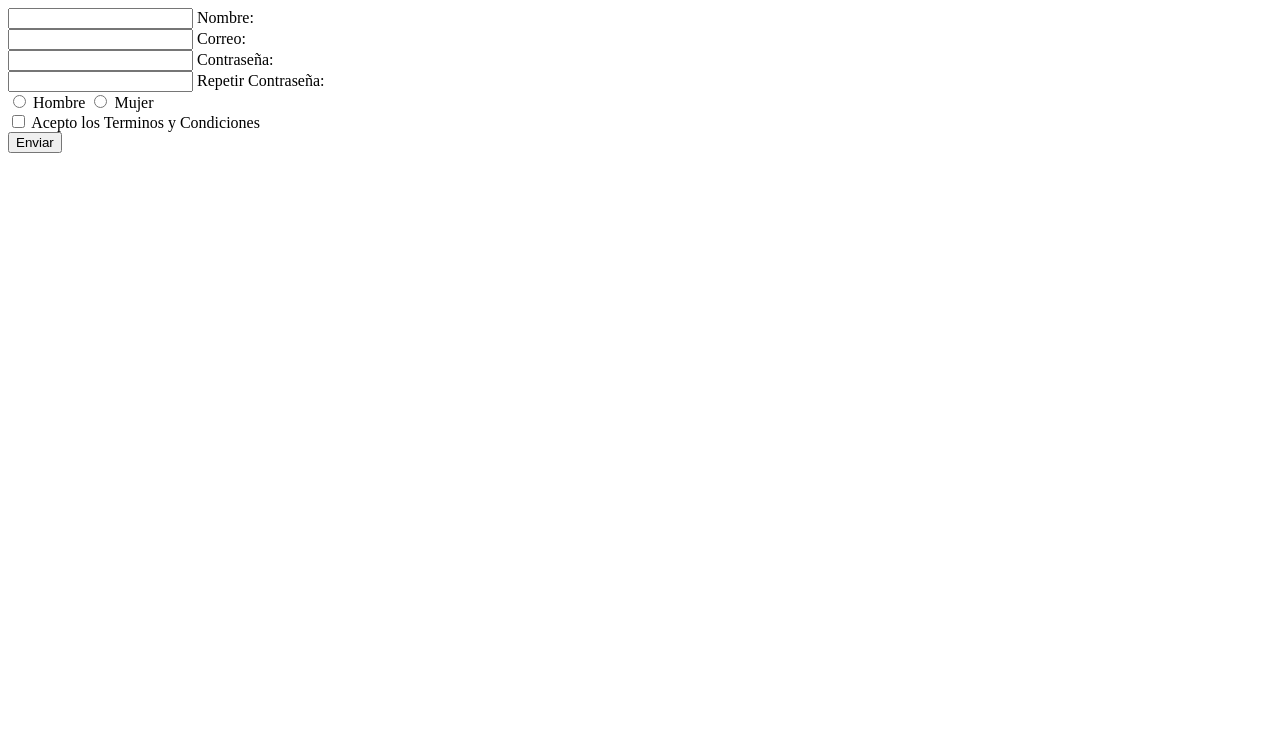
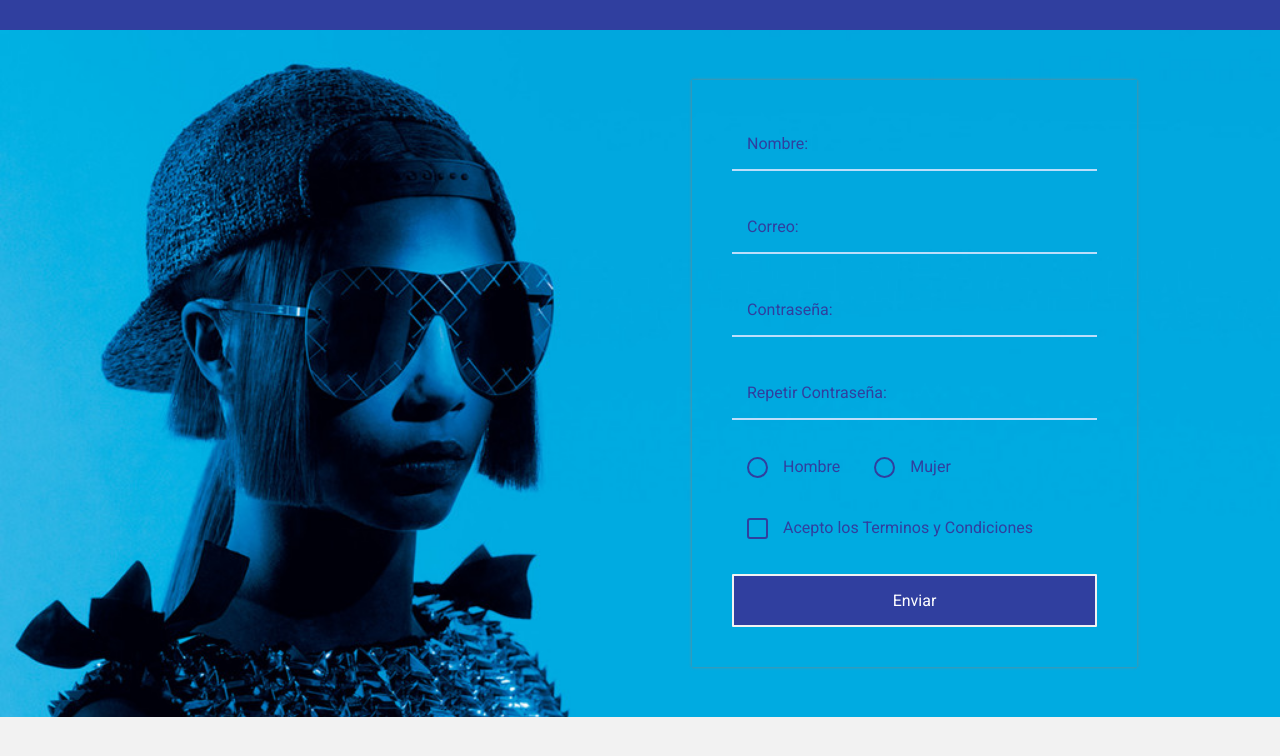
Before and after one commit to avanegasp/carritoDeComprasUC, a plain HTML site: page portada.html in a window 1280 px wide. Drawn offline with Linux system fonts and the light colour scheme.

Commit message:
Add background Image, button out

```diff
--- a/css/portada.css
+++ b/css/portada.css
@@ -42,7 +42,6 @@ body{
   background-color: #125688;
 }*/
 
-
 * {
   margin: 0;
   padding: 0;
@@ -55,13 +54,19 @@ body {
   font-family: "Roboto";
   border-top: 30px solid #303F9F; }
 
+.contenedor{
+  background: url(../images/caramng14.jpg);
+  background-repeat: no-repeat;
+  background-size: cover;
+}
 .wrap {
   width: 90%;
-  max-width: 500px;
+  max-width: 445px;
   padding: 40px;
   margin: auto;
-  background: #fff;
+  /*background: #fff;*/
   box-shadow: 0px 0px 3px grey;
+  margin-right: 93px;
 }
 
 .contenedor-formulario {
--- a/js/app.js
+++ b/js/app.js
@@ -4,7 +4,7 @@
 //BASE DE DATOS
 	var productos = ["Abrigos", "Chaquetas", "Gorras", "Vestidos", "Overoles", "Camisas", "Bolsos", "Gafas de sol", "Gafas"];
 	var imgGrandes = ["images/caramng15.jpg", "images/caramng8.jpg", "images/caramng14.jpg"];
-	var imgPeque = ["images/caa.jpg", "images/cach.jpg", "images/cag.jpg", "images/cama.jpg", "images/cao.jpg", "images/caracamisa.jpg", "images/cave.jpg", "images/caramng8.jpg", "images/caramng14.jpg"];
+	var imgPeque = ["images/caa.jpg", "images/cach.jpg", "images/cag.jpg", "images/cama.jpg", "images/cao.jpg", "images/caracamisa.jpg", "images/cave.jpg", "images/caramng8.jpg", "images/caragafas.jpg"];
 	var precios = [33, 169, 36, 360, 11, 34, 21, 66, 25];
 	var stock = [15, 22, 18, 33, 20, 54, 23, 21, 12];
 	var precioTransporte = [6, 12, 20, "gratis"];
--- a/portada.html
+++ b/portada.html
@@ -80,14 +80,15 @@
 <head>
 	<meta charset="UTF-8">
 	<meta name="viewport" content="width=device-width, user-scalable=no, initial-scale=1.0, maximum-scale=1.0, minimum-scale=1.0">
-	<link rel="stylesheet" href="css/estilos.css">
+	<link rel="stylesheet" href="css/portada.css">
 	<link href='https://fonts.googleapis.com/css?family=Roboto' rel='stylesheet' type='text/css'>
 	<title>Formularios</title>
 </head>
 <body>
+  <div class="contenedor">
   	<div class="contenedor-formulario">
   		<div class="wrap">
-			<form action="" class="formulario" name="formulario_registro" method="get">
+  			<form action="" class="formulario" name="formulario_registro" method="post">
   				<div>
   					<div class="input-group">
   						<input type="text" id="nombre" name="nombre">
@@ -116,12 +117,12 @@
   						<label for="terminos">Acepto los Terminos y Condiciones</label>
   					</div>
 
-					<input type="submit" id="btn-submit" value="Enviar">
+  					<input a href="index.html" type="submit" id="btn-submit" value="Enviar">
   				</div>
   			</form>
   		</div>
   	</div>
-
-	<script src="js/formulario.js"></script>
+</div>
+	<script src="js/portada.js"></script>
 </body>
 </html>
```
Also changed, not shown: index.html (+1 -1 lines), images/caragafas.jpg (added). Lines whose indentation alone changed are shown as unchanged.
